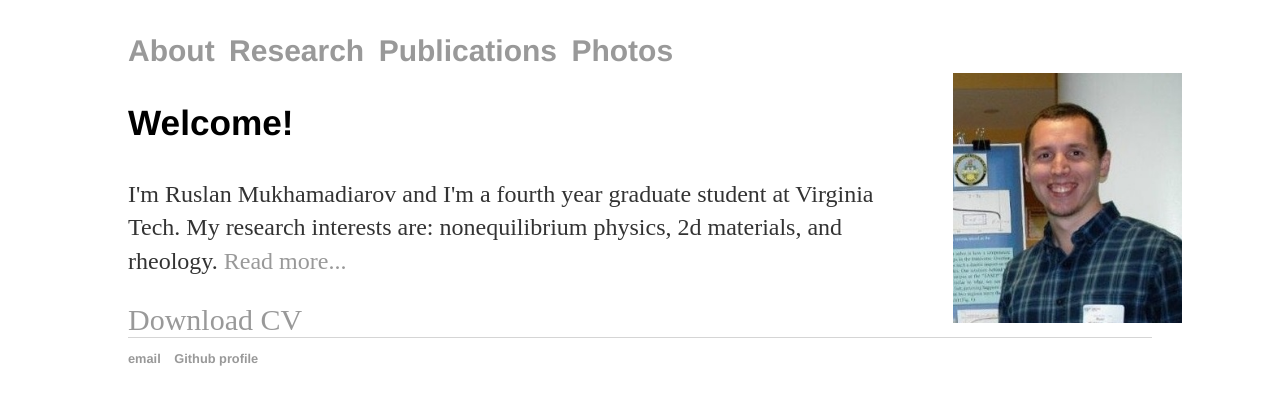
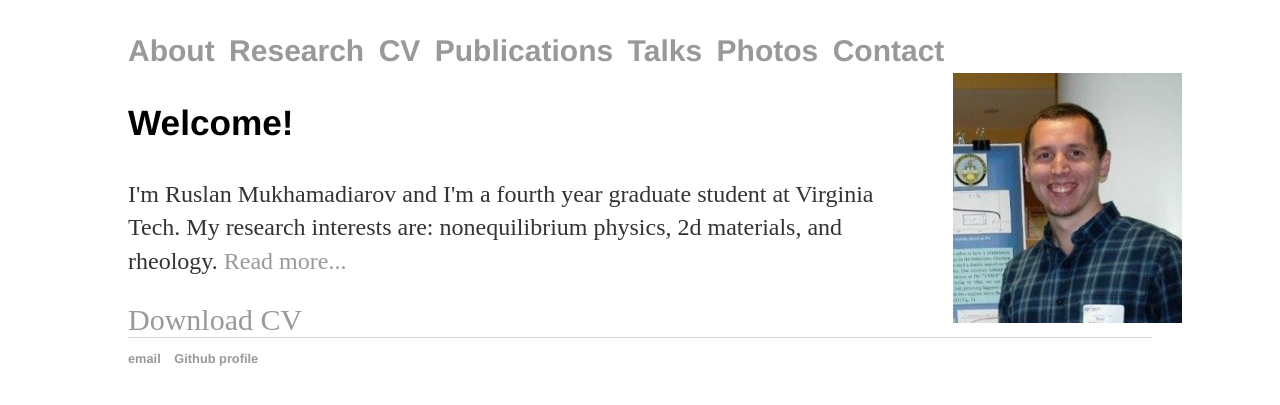
Before and after one commit to RusFortunat/mukhamadiarov, a Jekyll site: the page built from index.html, in a window 1280 px wide. Shown: the top 405 px of the page. Built offline with Jekyll 4.4.1, drawn with Linux system fonts in a browser that asks for light colours.

Commit message:
Update default.html

```diff
--- a/_layouts/default.html
+++ b/_layouts/default.html
@@ -13,8 +13,11 @@
 <ul>
 <li><a style="font-size:30px" href="/about">About</a></li>
 <li><a style="font-size:30px" href="/research">Research</a></li>
+<li><a style="font-size:30px" href="/CV">CV</a></li>
 <li><a style="font-size:30px" href="/publications">Publications</a></li>
+<li><a style="font-size:30px" href="/talks">Talks</a></li>
 <li><a style="font-size:30px" href="/photos">Photos</a></li>
+<li><a style="font-size:30px" href="/photos">Contact</a></li>
 </ul>
     </nav>
 <div class="container">
```
